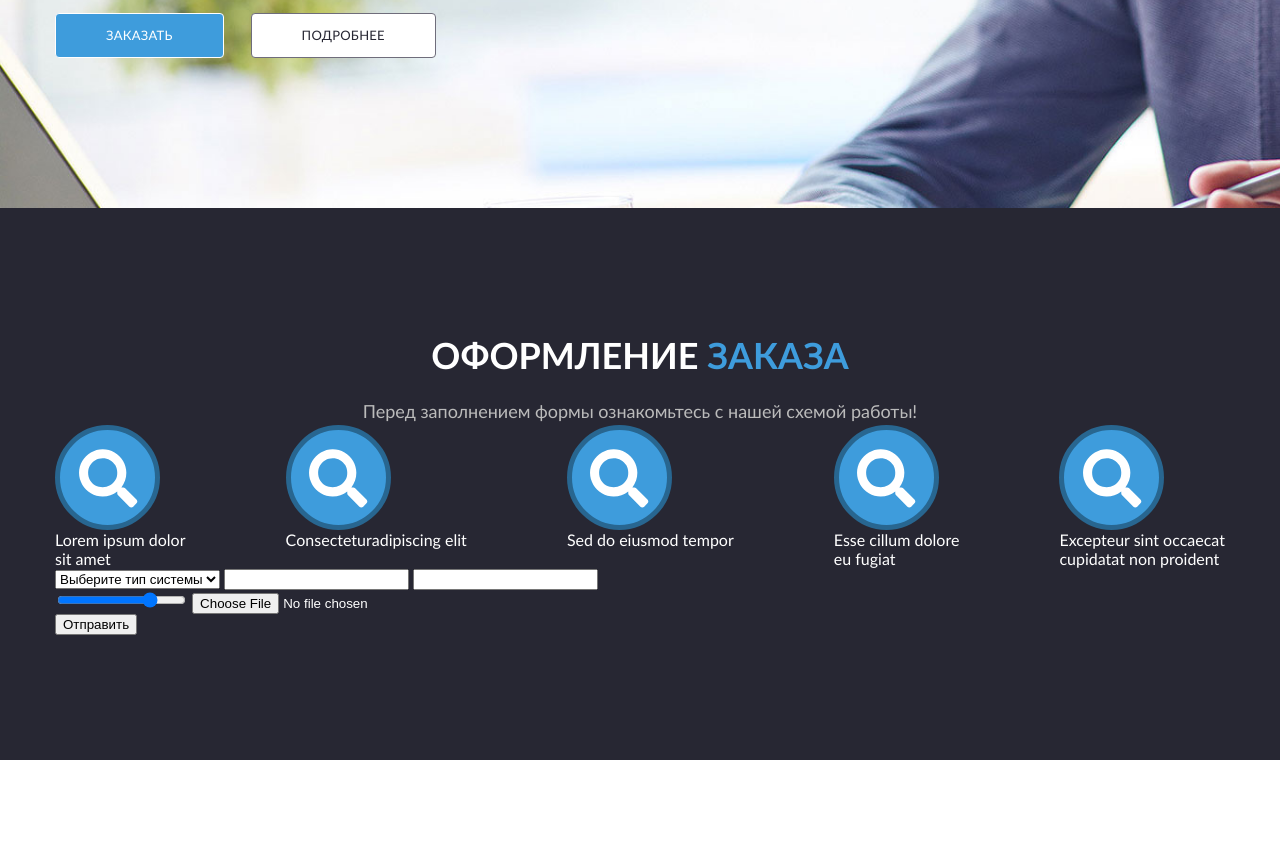
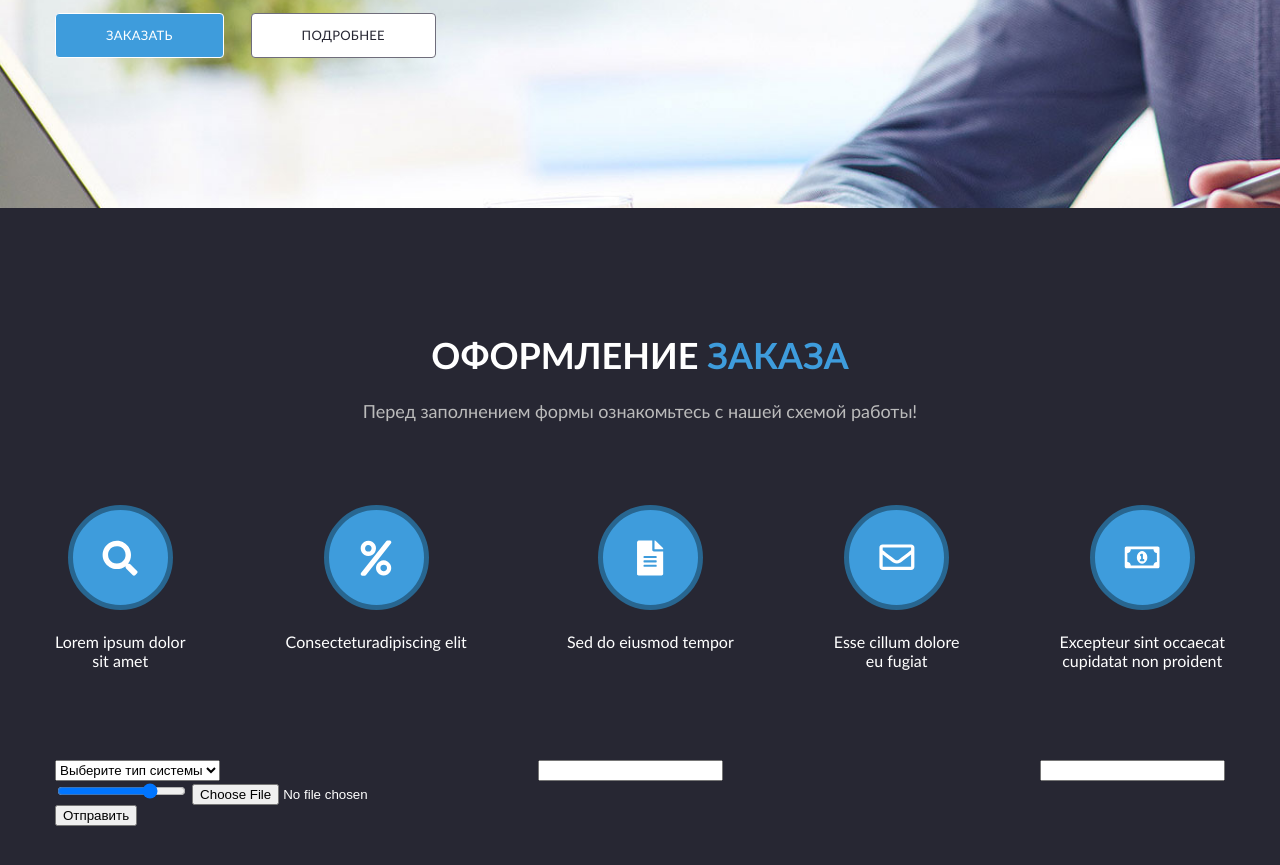
Before and after one commit to Boris2412/test-project, a website built with webpack: page src/html/views/index.html in a window 1280 px wide. Shown: the part 594-1459 px from the top of the page. Before the commit the page ends 1354 px from the top, so only its background shows below. Built offline with nearby package versions, Linux system fonts and the light colour scheme.

Commit message:
form update

```diff
--- a/src/html/views/index.html
+++ b/src/html/views/index.html
@@ -13,8 +13,8 @@
 
         <div class="first-screen__heading">
           <h1 class="first-screen__text"> <span class="blue">Lorem ipsum</span> dolor sit amet <br>
-          consectetur <span class="blue">adipiscing</span>
-        </h1>
+            consectetur <span class="blue">adipiscing</span>
+          </h1>
         </div>
 
         <div class="info-bl">
@@ -67,7 +67,7 @@
 
           <div class="order-steps__item">
             <div class="order-steps__icon">
-              <img src="../../img/search-i.svg" alt="lorem" class="order-steps__img">
+              <img src="../../img/percent-i.svg" alt="lorem" class="order-steps__img">
             </div>
             <div class="order-steps__txt">
               Сonsecteturadipiscing elit
@@ -76,7 +76,7 @@
 
           <div class="order-steps__item">
             <div class="order-steps__icon">
-              <img src="../../img/search-i.svg" alt="lorem" class="order-steps__img">
+              <img src="../../img/file-i.svg" alt="lorem" class="order-steps__img">
             </div>
             <div class="order-steps__txt">
               Sed do eiusmod tempor
@@ -85,7 +85,7 @@
 
           <div class="order-steps__item">
             <div class="order-steps__icon">
-              <img src="../../img/search-i.svg" alt="lorem" class="order-steps__img">
+              <img src="../../img/mail-i.svg" alt="lorem" class="order-steps__img">
             </div>
             <div class="order-steps__txt">
               Esse cillum dolore<br>eu fugiat
@@ -95,7 +95,7 @@
 
           <div class="order-steps__item">
             <div class="order-steps__icon">
-              <img src="../../img/search-i.svg" alt="lorem" class="order-steps__img">
+              <img src="../../img/money-i.svg" alt="lorem" class="order-steps__img">
             </div>
             <div class="order-steps__txt">
               Excepteur sint occaecat <br>cupidatat non proident
@@ -104,7 +104,7 @@
 
         </div><!-- End order-steps -->
 
-        <div class="form-order orders__form">
+        <form class="form-order orders__form">
           <div class="form-order__top">
             <select name="list1">
               <option>Выберите тип системы</option>
@@ -126,12 +126,12 @@
           <div class="form-order__btn">
             <input type="submit" value="Отправить">
           </div>
-          </form>
+        </form>
 
 
-        </div><!-- End orders__block -->
+      </div><!-- End orders__block -->
 
-      </div><!-- End container -->
+    </div><!-- End container -->
 
   </section>
 
--- a/src/scss/style.scss
+++ b/src/scss/style.scss
@@ -151,6 +151,18 @@
     flex-direction: column;
     padding: 125px 0;
   }
+  &__info {
+    margin: 80px 0 0;
+  }
+  &__form {
+    margin-top: 90px;
+  }
+}
+.form-order{
+  &__top {
+    display: flex;
+    justify-content: space-between;
+  }
 }
 
 .section-heading {
@@ -170,7 +182,9 @@
   display: flex;
   justify-content: space-between;
   &__item {
-
+    display: flex;
+    flex-direction: column;
+    align-items: center;
   }
   &__icon {
     width: 95px;
@@ -184,11 +198,12 @@
     align-content: center;
   }
   &__img {
-    width: 60px;
+    width: 36px;
     max-width: 100%;
     margin: auto;
   }
   &__txt {
-
+    text-align: center;
+    margin-top: 22px;
   }
 }
```
Also changed, not shown: src/img/line-gray.svg (added).
